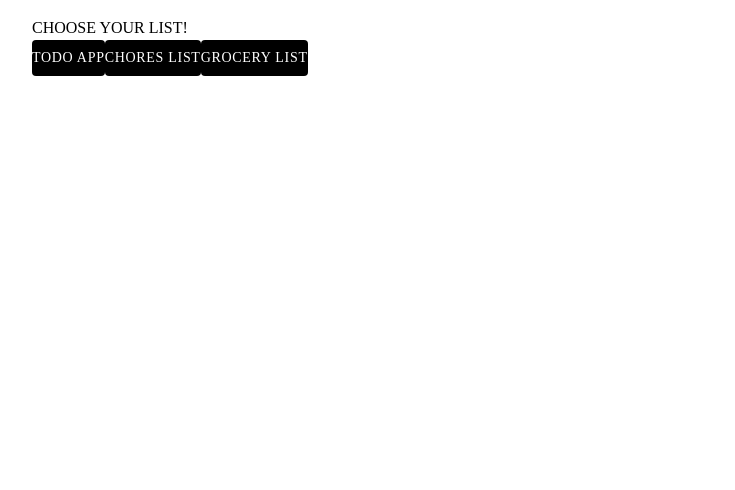
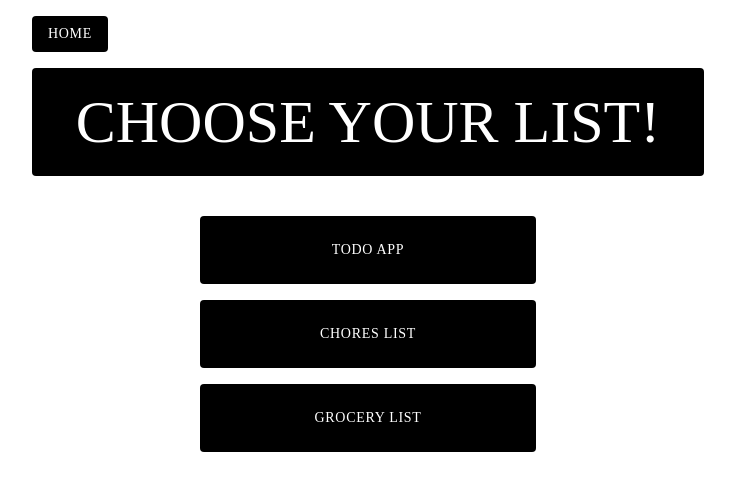
Before and after one commit to mdubelbeis/list-app, a React (Vite) app: page / in a window 1280 px wide. Shown: the top 490 px of the page, without its empty margins (272-1007 px from the left). Built offline with nearby package versions, Linux system fonts and the light colour scheme; a web font is replaced by a local one.

Commit message:
added Header Component/corrected props

```diff
--- a/src/App.tsx
+++ b/src/App.tsx
@@ -1,9 +1,10 @@
-import React, { useState } from 'react';
+import React, { useState, Fragment } from 'react';
 
 import AppOptions from './apps/AppOptions.js';
 import TodoApp from './apps/todo-list/TodoApp';
 import GroceryApp from './apps/grocery-list/GroceryApp';
 import ChoresApp from './apps/chores-list/ChoresApp';
+import Header from './components/ui/Header';
 
 const App: React.FC = () => {
   const [app, setApp] = useState('options');
@@ -17,17 +18,39 @@ const App: React.FC = () => {
     switch (app) {
       case 'options':
         renderApp = (
-          <AppOptions onAppSelection={handleAppSelection} />
+          <>
+            <Header onClick={handleAppSelection}>
+              <AppOptions onAppSelection={handleAppSelection} />
+            </Header>
+          </>
         );
         break;
       case 'todoApp':
-        renderApp = <TodoApp />;
+        renderApp = (
+          <>
+            <Header onClick={handleAppSelection}>
+              <TodoApp />
+            </Header>
+          </>
+        );
         break;
       case 'groceryApp':
-        renderApp = <GroceryApp />;
+        renderApp = (
+          <>
+            <Header onClick={handleAppSelection}>
+              <GroceryApp />;
+            </Header>
+          </>
+        );
         break;
       case 'choresApp':
-        renderApp = <ChoresApp />;
+        renderApp = (
+          <>
+            <Header onClick={handleAppSelection}>
+              <ChoresApp />
+            </Header>
+          </>
+        );
     }
     return renderApp;
   };
--- a/src/apps/AppOptions.tsx
+++ b/src/apps/AppOptions.tsx
@@ -16,31 +16,44 @@ const AppOptions: React.FC<AppOptionsProps> = ({
   };
 
   return (
-    <section>
+    <div className="flex flex-col gap-10">
+      <section className="bg-black rounded text-white text-center text-6xl p-6">
         <header>
           <h1>CHOOSE YOUR LIST!</h1>
         </header>
-      <div>
+      </section>
+      <section>
+        <div className="flex flex-col items-center justify-center gap-4 w-full">
           <Button
             type="button"
             onClick={() => handleButtonClick('todoApp')}
+            paddingX="px-6"
+            paddingY="py-6"
+            width="w-6/12"
           >
             TODO APP
           </Button>
           <Button
             type="button"
             onClick={() => handleButtonClick('choresApp')}
+            paddingX="px-6"
+            paddingY="py-6"
+            width="w-6/12"
           >
             CHORES LIST
           </Button>
           <Button
             type="button"
             onClick={() => handleButtonClick('groceryApp')}
+            paddingX="px-6"
+            paddingY="py-6"
+            width="w-6/12"
           >
             GROCERY LIST
           </Button>
         </div>
       </section>
+    </div>
   );
 };
 
--- a/src/apps/todo-list/NewTodo.tsx
+++ b/src/apps/todo-list/NewTodo.tsx
@@ -52,7 +52,11 @@ const NewTodo: React.FC<NewTodoProps> = ({ onSubmit }) => {
         )}
       </div>
       <div className="flex gap-2">
-        <Button type="submit" paddingX="px-8 md:px-12">
+        <Button
+          type="submit"
+          paddingX="px-8 md:px-8"
+          paddingY="py-2 md:py-4"
+        >
           ADD
         </Button>
         {/* <Button type="reset">RESET</Button> */}
--- a/src/apps/todo-list/TodoApp.tsx
+++ b/src/apps/todo-list/TodoApp.tsx
@@ -4,6 +4,7 @@ import DUMMY_DATA from '../../data'; // FAKE DATA FILE
 
 import NewTodo from './NewTodo';
 import TodoList from './TodoList';
+import Header from '../../components/ui/Header';
 
 interface TodoAppProps {}
 
@@ -27,7 +28,6 @@ const TodoApp: React.FC<TodoAppProps> = () => {
   };
 
   return (
-    // HEADER - to Return Home
     <div>
       <NewTodo onSubmit={handleNewTodo} />
       <TodoList items={todos} onDelete={handleDeleteTodo} />
--- a/src/apps/todo-list/TodoItem.tsx
+++ b/src/apps/todo-list/TodoItem.tsx
@@ -58,6 +58,8 @@ const TodoItem: React.FC<TodoItemProps> = ({
             type="button"
             id="trash"
             paddingX="px-4 md:px-8"
+            paddingY="py-2"
+            width="w-auto"
           >
             <TrashIcon />
           </Button>
--- a/src/components/ui/Button.tsx
+++ b/src/components/ui/Button.tsx
@@ -2,23 +2,30 @@ import React from 'react';
 
 interface ButtonProps {
   type: 'button' | 'reset' | 'submit';
-  children: React.ReactNode;
+  children?: React.ReactNode;
   onClick?: () => void;
   id?: string;
-  paddingX?: string;
+  paddingX: string;
+  width?: string;
+  paddingY: string;
+  bgColor?: string;
+  txtColor?: string;
 }
 
 const Button: React.FC<ButtonProps> = ({
   type,
   children,
   onClick,
-  id,
   paddingX,
+  paddingY,
+  width = 'w-auto',
+  bgColor = 'bg-black',
+  txtColor = 'text-white',
 }) => {
   return (
     <button
       type={type}
-      className={`${paddingX} bg-black text-white py-2 rounded tracking-wider text-sm`}
+      className={`${paddingX} ${paddingY} ${width} ${bgColor} ${txtColor} rounded tracking-wider text-sm`}
       onClick={onClick}
     >
       {children}
--- /dev/null
+++ b/src/components/ui/Header.tsx
@@ -0,0 +1,35 @@
+import React from 'react';
+
+import Button from '../ui/Button';
+interface HeaderProps {
+  children: React.ReactNode;
+  onClick: (name: string) => void;
+}
+
+const Header: React.FC<HeaderProps> = ({ onClick, children }) => {
+  const handleButtonClick = () => {
+    onClick('options');
+  };
+
+  return (
+    <div className="flex flex-col gap-4">
+      <header>
+        <nav>
+          <Button
+            type="button"
+            onClick={handleButtonClick}
+            paddingX="px-4"
+            paddingY="py-2"
+            bgColor="bg-black"
+            txtColor="text-white"
+          >
+            HOME
+          </Button>
+        </nav>
+      </header>
+      {children}
+    </div>
+  );
+};
+
+export default Header;
```
Lines whose indentation alone changed are shown as unchanged.
